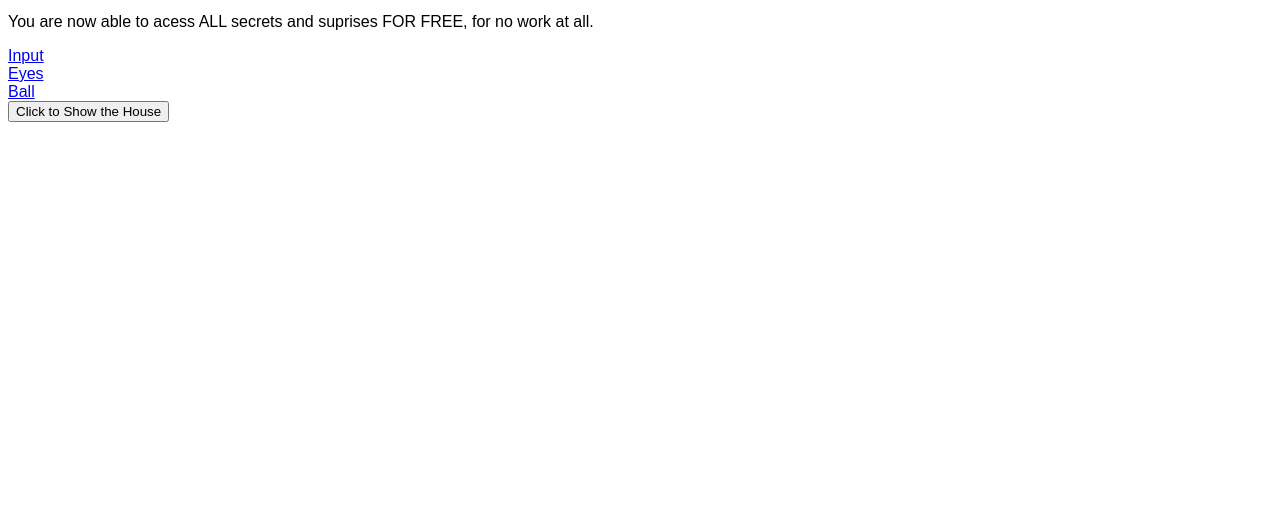
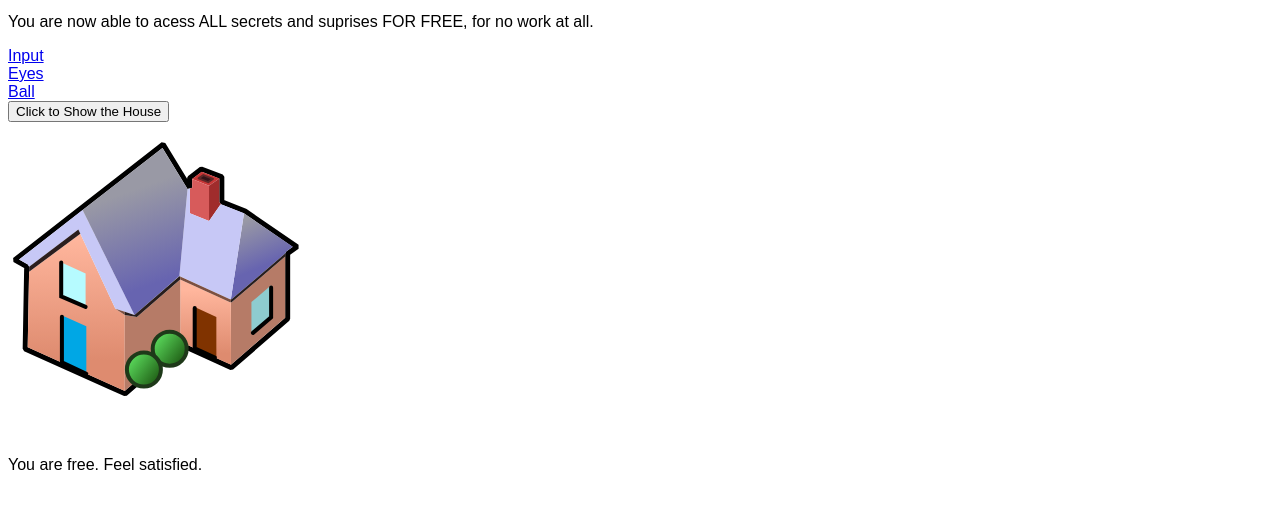
Before and after one commit to kingsuper195/404, a plain HTML site: page public/index.html in a window 1280 px wide. Both pictures are taken after a click on the button "Click to Show the House". Shown: the part 119-628 px from the top of the page. Drawn offline with nearby package versions, Linux system fonts and the light colour scheme; no server answers.

Commit message:
Remove Error

```diff
--- a/public/index.html
+++ b/public/index.html
@@ -7,7 +7,10 @@
         body {
             font-family: sans-serif;
         }
-        .house{
+        #house{
+            display:none;
+        }
+        #text{
             display:none;
         }
     </style>
@@ -30,8 +33,8 @@
 
     <button onclick="house()">Click to Show the House</button>
 
-    <img src="/recources/house.svg" alt="The House" class="house"><br>
-    <p class="house">You are free. Feel satisfied.</p>
+    <img src="/recources/house.svg" alt="The House" id="house"><br>
+    <p id="text">You are free. Feel satisfied.</p>
 
     <script>
         let urlParams = new URLSearchParams(document.location.search);
@@ -50,7 +53,8 @@
             });
 
         function house() {
-            document.getElementsByClassName("house").style.display="block";
+            document.getElementById("house").style.display="block";
+            document.getElementById("text").style.display="block";
         }
 
 
```
Also changed, not shown: public/button.html (+1 -1 lines), README.md.
